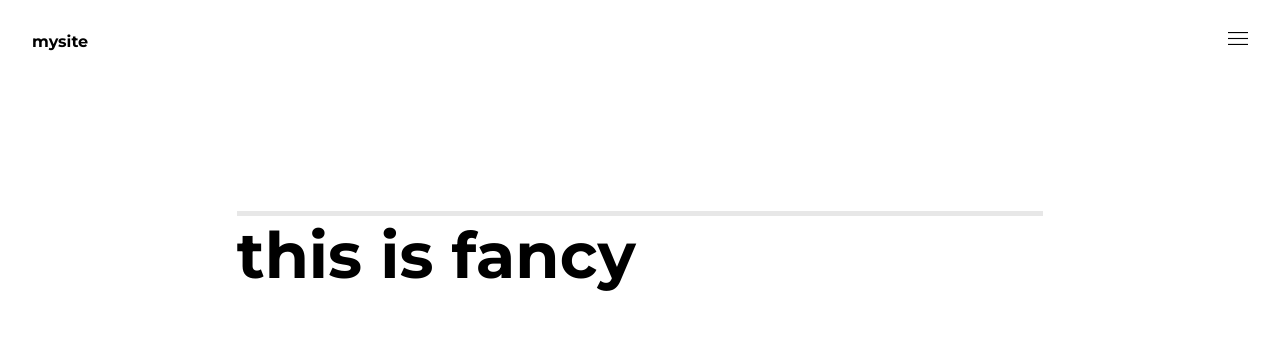
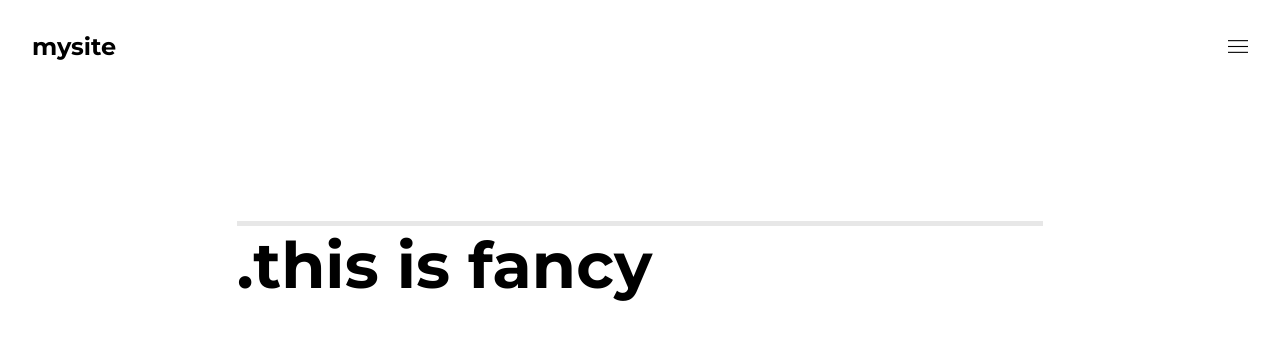
Before and after one commit to iClusterDev/mega-menu, a plain HTML site: page index.html in a window 1280 px wide. Drawn offline with Linux system fonts and the light colour scheme.

```diff
--- a/css/main.css
+++ b/css/main.css
@@ -12,16 +12,22 @@
 
 header {
   padding: 2em;
+  display: -webkit-box;
+  display: -ms-flexbox;
+  display: flex;
+  -webkit-box-pack: justify;
+      -ms-flex-pack: justify;
+          justify-content: space-between;
 }
 
 header .logo {
   color: black;
   font-weight: bold;
+  font-size: 1.5rem;
 }
 
 header .menu-btn {
   width: 20px;
-  float: right;
   cursor: pointer;
 }
 
@@ -55,7 +61,7 @@
 }
 
 nav .close-btn {
-  width: 18px;
+  width: 20px;
   float: right;
   cursor: pointer;
   opacity: 0;
--- a/index.html
+++ b/index.html
@@ -54,7 +54,7 @@
       />
     </header>
 
-    <section><h1>this is fancy</h1></section>
+    <section><h1>.this is fancy</h1></section>
 
     <script>
       var overlay = document.getElementById('overlay');
```
Also changed, not shown: 1 other file.
